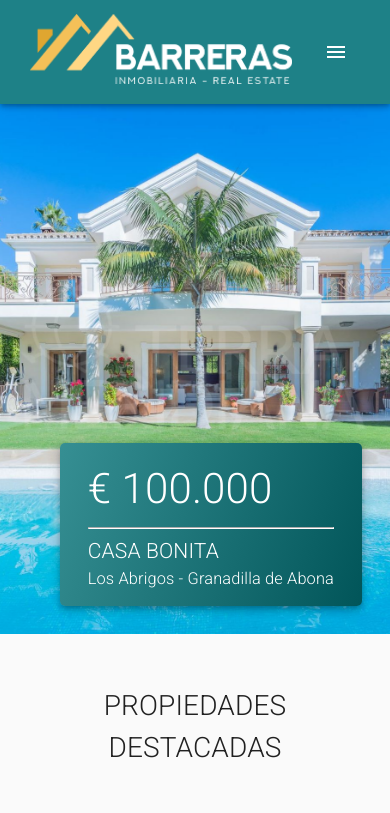
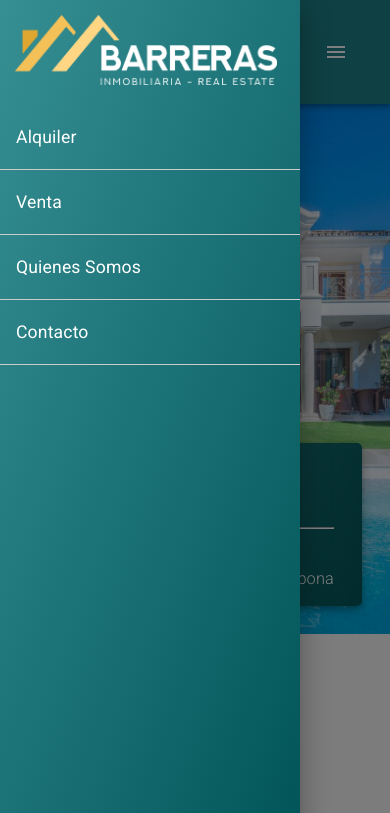
Before and after one commit to lerihenny/barrerastenerife.com, a Gatsby site: page / in a window 390 px wide. Both pictures are taken after a click on the button "open drawer". Shown: the top 813 px of the page. Built offline with nearby package versions, Linux system fonts and the light colour scheme; Gatsby itself is replaced by a stand-in of ours.

Commit message:
Adds mobile side menu

```diff
--- a/src/assets/scss/core/_main.scss
+++ b/src/assets/scss/core/_main.scss
@@ -254,6 +254,30 @@ body {
   }
 }
 
+.side-menu {
+  background: $primary-color-gradient-background-2;
+  height: 100%;
+
+  &--list {
+    display: flex;
+    flex-direction: column;
+    width: 300px;
+    font-size: 1.1rem;
+    line-height: 3rem;
+
+    a {
+      border-bottom: 1px solid $color-light-gray-3;
+      color: $color-white;
+    }
+  }
+
+  &--logo {
+    padding: 15px;
+    // background-color: #1e8187;
+    // margin-bottom: 30px;
+  }
+}
+
 .properties-container {
   padding: 2em;
 
--- a/src/components/Header.tsx
+++ b/src/components/Header.tsx
@@ -9,6 +9,8 @@ import {
   IconButton,
   List,
   ListItem,
+  ListItemText,
+  SwipeableDrawer,
   Toolbar,
 } from "@material-ui/core";
 import Menu from "@material-ui/icons/Menu";
@@ -18,9 +20,11 @@ interface Props {
 }
 
 const Header: React.FC<Props> = ({ siteTitle = "" }) => {
-  const data = useStaticQuery(graphql`
+  const [isDrawerOpen, setIsDrawerOpen] = React.useState(false);
+
+  const logo = useStaticQuery(graphql`
     query {
-      placeholderImage: file(relativePath: { eq: "logo/logo-navbar.png" }) {
+      top: file(relativePath: { eq: "logo/logo-navbar.png" }) {
         childImageSharp {
           fixed(height: 70) {
             ...GatsbyImageSharpFixed
@@ -30,38 +34,61 @@ const Header: React.FC<Props> = ({ siteTitle = "" }) => {
     }
   `);
 
+  const linkList = [
+    { to: "/properties/rent", text: "Alquiler" },
+    { to: "/properties/sale", text: "Venta" },
+    { to: "/about", text: "Quienes Somos" },
+    { to: "/contact", text: "Contacto" },
+  ];
+
+  const toggleDrawer = (open: boolean) => (event: any) => {
+    setIsDrawerOpen(open);
+  };
+
+  const NavList = () => (
+    <div
+      role="presentation"
+      onClick={toggleDrawer(false)}
+      onKeyDown={toggleDrawer(false)}
+      className="side-menu"
+    >
+      <div className="side-menu--logo">
+        <Link to="/">
+          <Img fixed={logo.top.childImageSharp.fixed} alt={siteTitle} />
+        </Link>
+      </div>
+      <List disablePadding className="side-menu--list">
+        {/* <ListItem button>
+          <ListItemIcon>
+            <MailIcon />
+          </ListItemIcon>
+          <ListItemText primary="Alquiler" />
+        </ListItem> */}
+        {linkList.map(link => (
+          <Link to={link.to} activeClassName="active">
+            <ListItem button>{link.text}</ListItem>
+          </Link>
+        ))}
+      </List>
+    </div>
+  );
+
   return (
     <AppBar position="fixed">
       <Container>
         <Toolbar disableGutters>
           <Link to="/">
-            <Img
-              fixed={data.placeholderImage.childImageSharp.fixed}
-              alt={siteTitle}
-            />
+            <Img fixed={logo.top.childImageSharp.fixed} alt={siteTitle} />
           </Link>
           <Hidden smDown>
             <List className="top-menu ml-auto">
-              <ListItem>
-                <Link to="/properties/rent" activeClassName="active">
-                  Alquiler
-                </Link>
-              </ListItem>
-              <ListItem>
-                <Link to="/properties/sale" activeClassName="active">
-                  Venta
-                </Link>
-              </ListItem>
-              <ListItem>
-                <Link to="/about" activeClassName="active">
-                  Quienes Somos
-                </Link>
-              </ListItem>
-              <ListItem>
-                <Link to="/contact" activeClassName="active">
-                  Contacto
-                </Link>
-              </ListItem>
+              {linkList.map(link => (
+                <ListItem>
+                  <Link to={link.to} activeClassName="active">
+                    {link.text}
+                  </Link>
+                </ListItem>
+              ))}
             </List>
           </Hidden>
           <Hidden mdUp>
@@ -69,9 +96,17 @@ const Header: React.FC<Props> = ({ siteTitle = "" }) => {
               color="inherit"
               aria-label="open drawer"
               className="ml-auto"
+              onClick={toggleDrawer(true)}
             >
               <Menu />
             </IconButton>
+            <SwipeableDrawer
+              open={isDrawerOpen}
+              onClose={toggleDrawer(false)}
+              onOpen={toggleDrawer(true)}
+            >
+              <NavList />
+            </SwipeableDrawer>
           </Hidden>
         </Toolbar>
       </Container>
```
Also changed, not shown: src/components/properties/SearchForm.tsx (+6 -6 lines).
